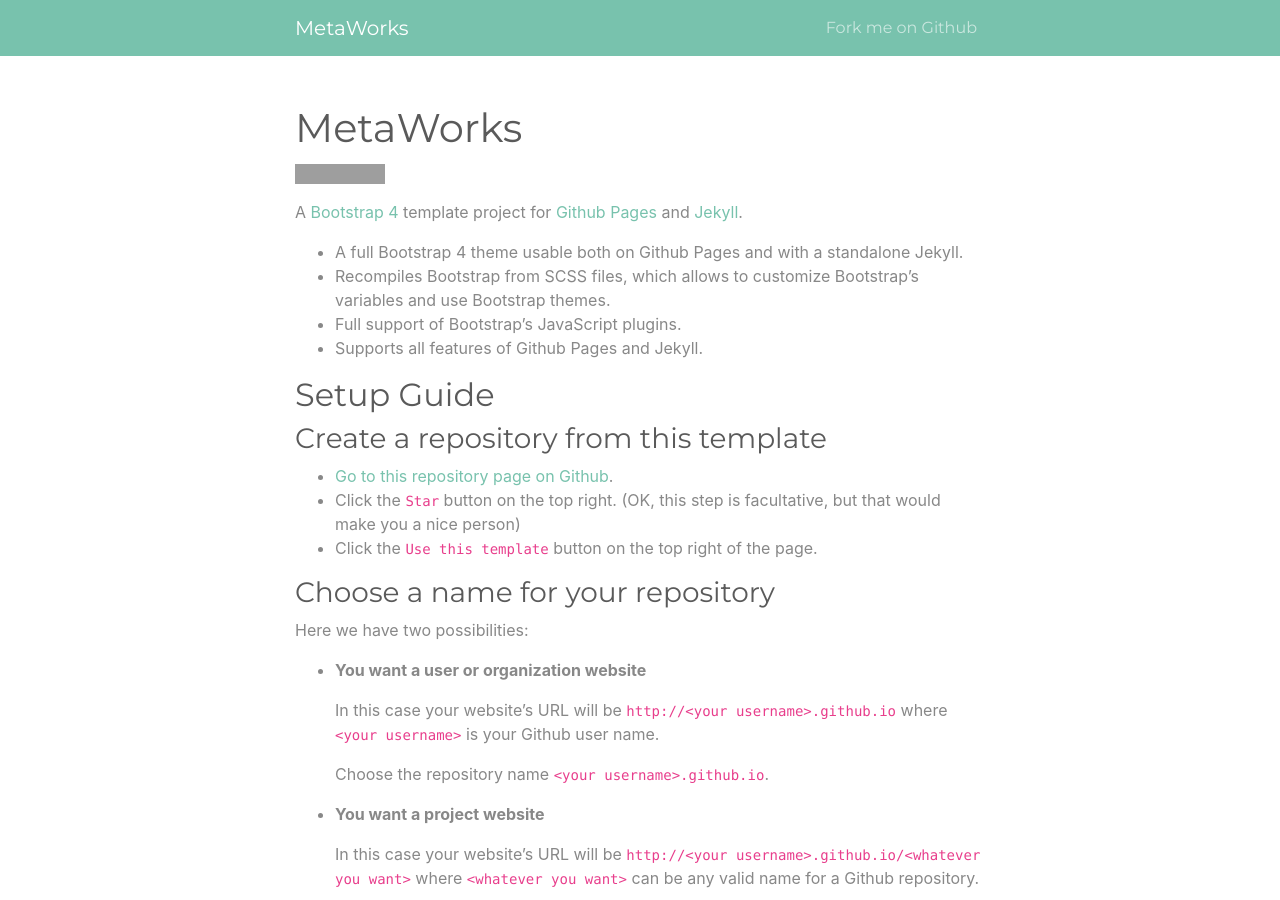
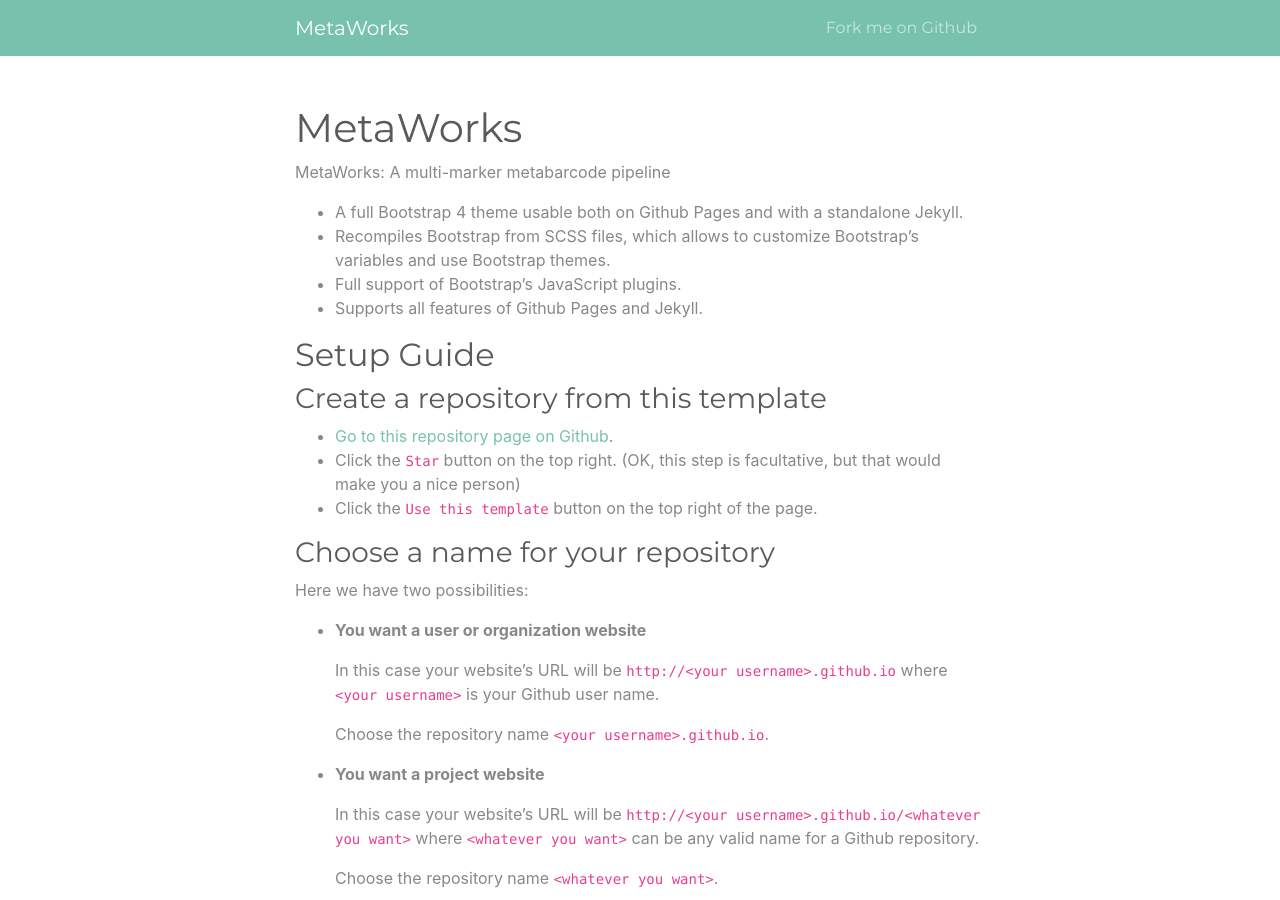
Before and after one commit to terrimporter/MetaWorksSite, a Jekyll site: the page built from index.md, in a window 1280 px wide and 900 px high. Built offline with Jekyll 4.4.1, drawn with Linux system fonts in a browser that asks for light colours; grey boxes are pictures that could not be loaded.

Commit message:
Update index.md

```diff
--- a/index.md
+++ b/index.md
@@ -3,9 +3,11 @@ layout: page
 title: MetaWorks
 ---
 
-[![GitHub Repo stars](https://img.shields.io/github/stars/nicolas-van/bootstrap-4-github-pages?style=social)](https://github.com/nicolas-van/bootstrap-4-github-pages)
+<!---[![GitHub Repo stars](https://img.shields.io/github/stars/nicolas-van/bootstrap-4-github-pages?style=social)](https://github.com/nicolas-van/bootstrap-4-github-pages)--->
 
-A [Bootstrap 4](https://getbootstrap.com/) template project for [Github Pages](https://pages.github.com/) and [Jekyll](https://jekyllrb.com/).
+<!---A [Bootstrap 4](https://getbootstrap.com/) template project for [Github Pages](https://pages.github.com/) and [Jekyll](https://jekyllrb.com/).--->
+
+MetaWorks: A multi-marker metabarcode pipeline
 
 * A full Bootstrap 4 theme usable both on Github Pages and with a standalone Jekyll.
 * Recompiles Bootstrap from SCSS files, which allows to customize Bootstrap's variables and use Bootstrap themes.
```
